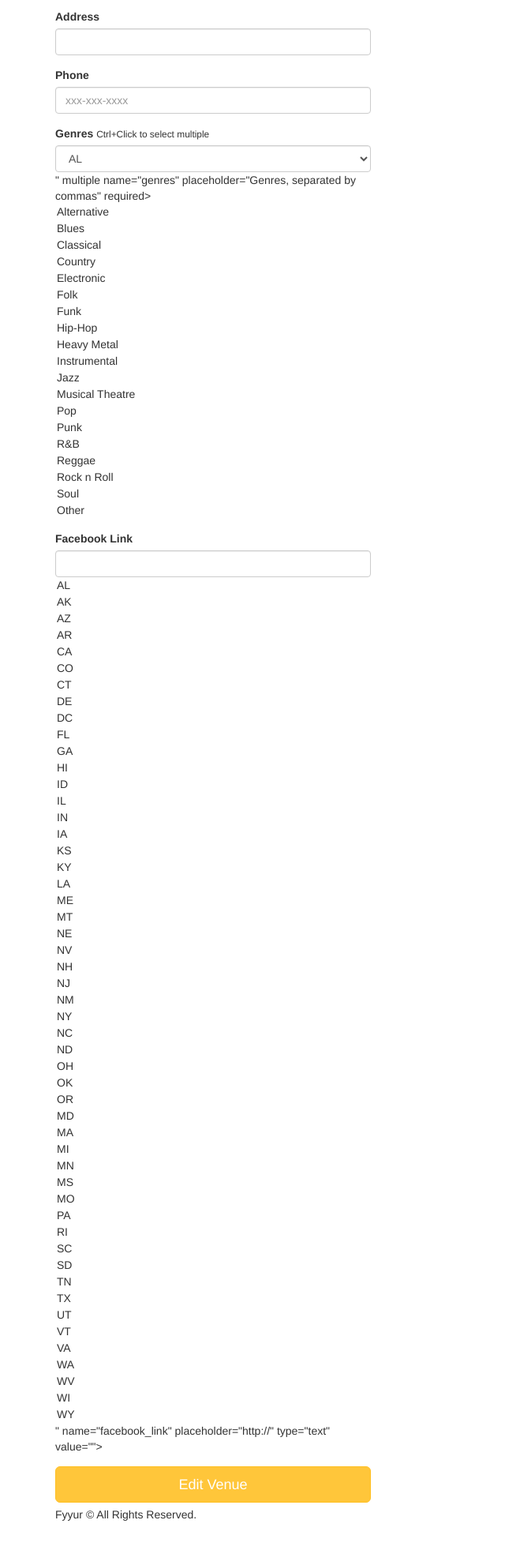
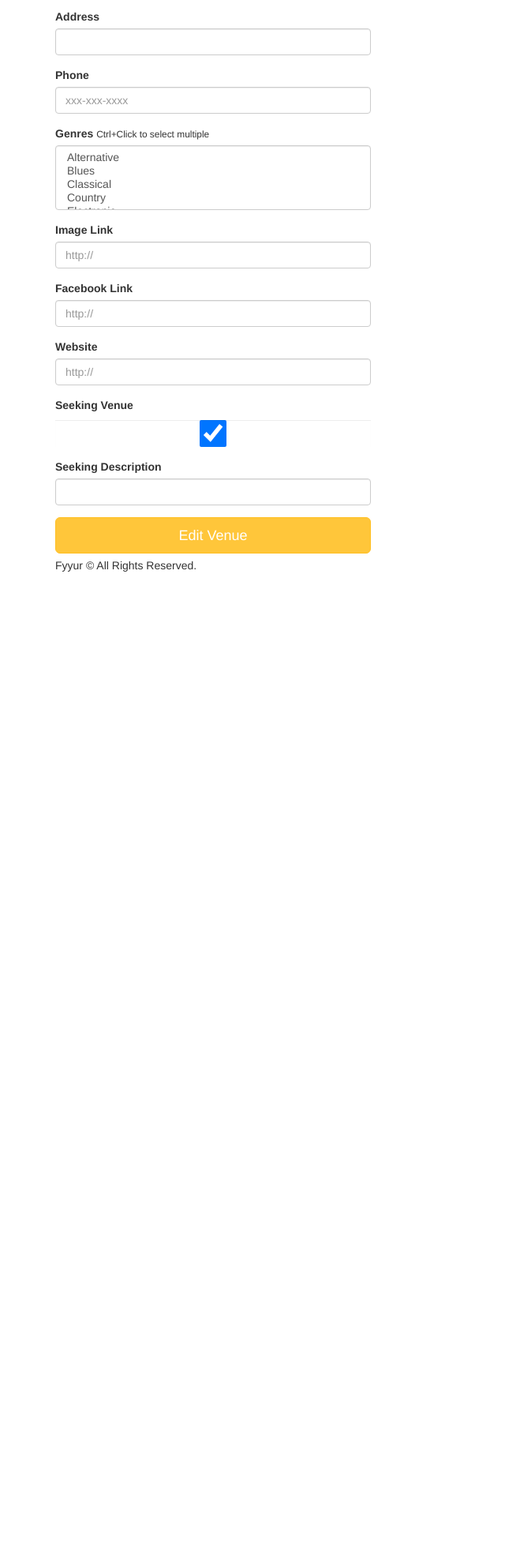
Before and after one commit to shreyaasridhar/Fyyur, a Flask app: page /venues/1/edit in a window 1280 px wide. Shown: the part 273-2236 px from the top of the page at 79% size, without its empty margins (0-640 px from the left). After the commit the page ends 997 px from the top, so only its background shows below. Run offline with Flask 2, Linux system fonts and the light colour scheme; some libraries are stand-ins or nearby versions.

Commit message:
Created a  new venue form

```diff
--- a/forms.py
+++ b/forms.py
@@ -121,6 +121,15 @@
     facebook_link = StringField(
         'facebook_link', validators=[URL()]
     )
+    website = StringField(
+        "website",
+        validators=[URL()]
+    )
+    seeking_venue = BooleanField(
+        "seeking_venue",
+        default=True, false_values=(False, "false", "")
+    )
+    seeking_description = StringField("seeking_description")
 
 
 class ArtistForm(Form):
@@ -137,9 +146,6 @@
     phone = StringField(
         # TODO implement validation logic for state
         'phone'
-    )
-    image_link = StringField(
-        'image_link'
     )
     genres = SelectMultipleField(
         # TODO implement enum restriction
--- a/templates/forms/edit_venue.html
+++ b/templates/forms/edit_venue.html
@@ -1,9 +1,13 @@
-{% extends 'layouts/main.html' %}
-{% block title %}Edit Venue{% endblock %}
-{% block content %}
+{% extends 'layouts/main.html' %} {% block title %}Edit Venue{% endblock %} {%
+block content %}
 <div class="form-wrapper">
   <form class="form" method="post" action="/venues/{{venue.id}}/edit">
-      <h3 class="form-heading">Edit venue <em>{{ venue.name }}</em> <a href="{{ url_for('index') }}" title="Back to homepage"><i class="fa fa-home pull-right"></i></a></h3>
+    <h3 class="form-heading">
+      Edit venue <em>{{ venue.name }}</em>
+      <a href="{{ url_for('index') }}" title="Back to homepage"
+        ><i class="fa fa-home pull-right"></i
+      ></a>
+    </h3>
     <div class="form-group">
       <label for="name">Name</label>
       {{ form.name(class_ = 'form-control', autofocus = true) }}
@@ -12,10 +16,12 @@
       <label>City & State</label>
       <div class="form-inline">
         <div class="form-group">
-              {{ form.city(class_ = 'form-control', placeholder='City', autofocus = true) }}
+          {{ form.city(class_ = 'form-control', placeholder='City', autofocus =
+          true) }}
         </div>
         <div class="form-group">
-              {{ form.state(class_ = 'form-control', placeholder='State', autofocus = true) }}
+          {{ form.state(class_ = 'form-control', placeholder='State', autofocus
+          = true) }}
         </div>
       </div>
     </div>
@@ -25,18 +31,44 @@
     </div>
     <div class="form-group">
       <label for="phone">Phone</label>
-          {{ form.phone(class_ = 'form-control', placeholder='xxx-xxx-xxxx', autofocus = true) }}
+      {{ form.phone(class_ = 'form-control', placeholder='xxx-xxx-xxxx',
+      autofocus = true) }}
     </div>
     <div class="form-group">
       <label for="genres">Genres</label>
       <small>Ctrl+Click to select multiple</small>
-        {{ form.genres(class_ = 'form-control', placeholder='Genres, separated by commas', id=form.state, autofocus = true) }}
+      {{ form.genres(class_ = 'form-control', placeholder='Genres, separated by
+      commas', id=form.id, autofocus = true) }}
     </div>
     <div class="form-group">
-          <label for="genres">Facebook Link</label>
-          {{ form.facebook_link(class_ = 'form-control', placeholder='http://', id=form.state, autofocus = true) }}
+      <label for="image_link">Image Link</label>
+      {{ form.image_link(class_ = 'form-control', placeholder='http://',
+      autofocus = true) }}
     </div>
-      <input type="submit" value="Edit Venue" class="btn btn-primary btn-lg btn-block">
+    <div class="form-group">
+      <label for="facebook_link">Facebook Link</label>
+      {{ form.facebook_link(class_ = 'form-control', placeholder='http://',
+      id=form.id, autofocus = true) }}
+    </div>
+    <div class="form-group">
+      <label for="website">Website</label>
+      {{ form.website(class_ = 'form-control', placeholder='http://', autofocus
+      = true)}}
+    </div>
+    <div class="form-group">
+      <label for="seeking_venue">Seeking Venue</label>
+      {{ form.seeking_venue(class_ = 'form-control')}}
+    </div>
+    <div class="form-group">
+      <label for="seeking_description">Seeking Description</label>
+      {{ form.seeking_description(class_ = 'form-control', placeholder='',
+      autofocus = true)}}
+    </div>
+    <input
+      type="submit"
+      value="Edit Venue"
+      class="btn btn-primary btn-lg btn-block"
+    />
   </form>
 </div>
 {% endblock %}
```
Also changed, not shown: templates/forms/new_venue.html (+20 -1 lines). Lines whose indentation alone changed are shown as unchanged.
